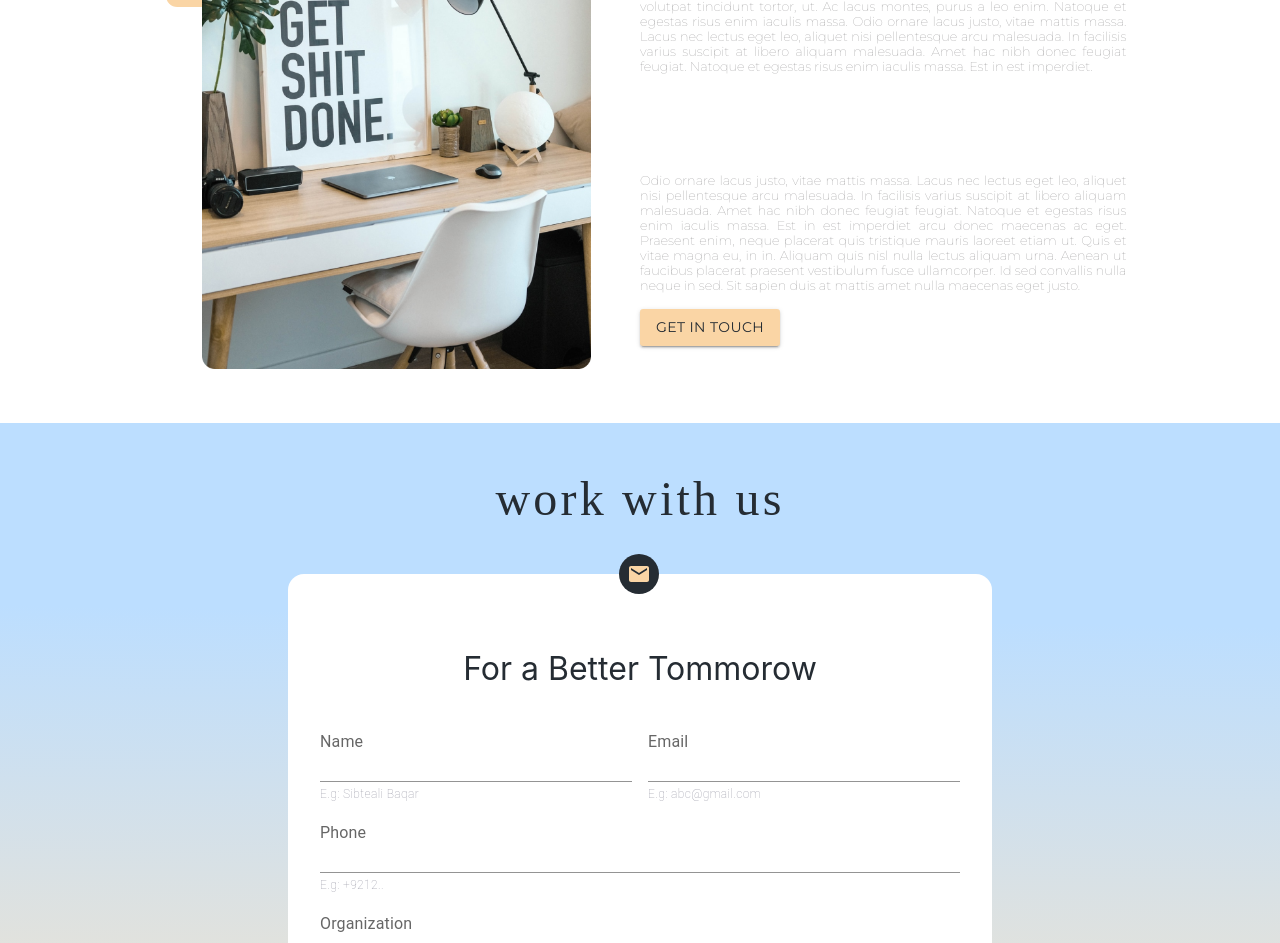
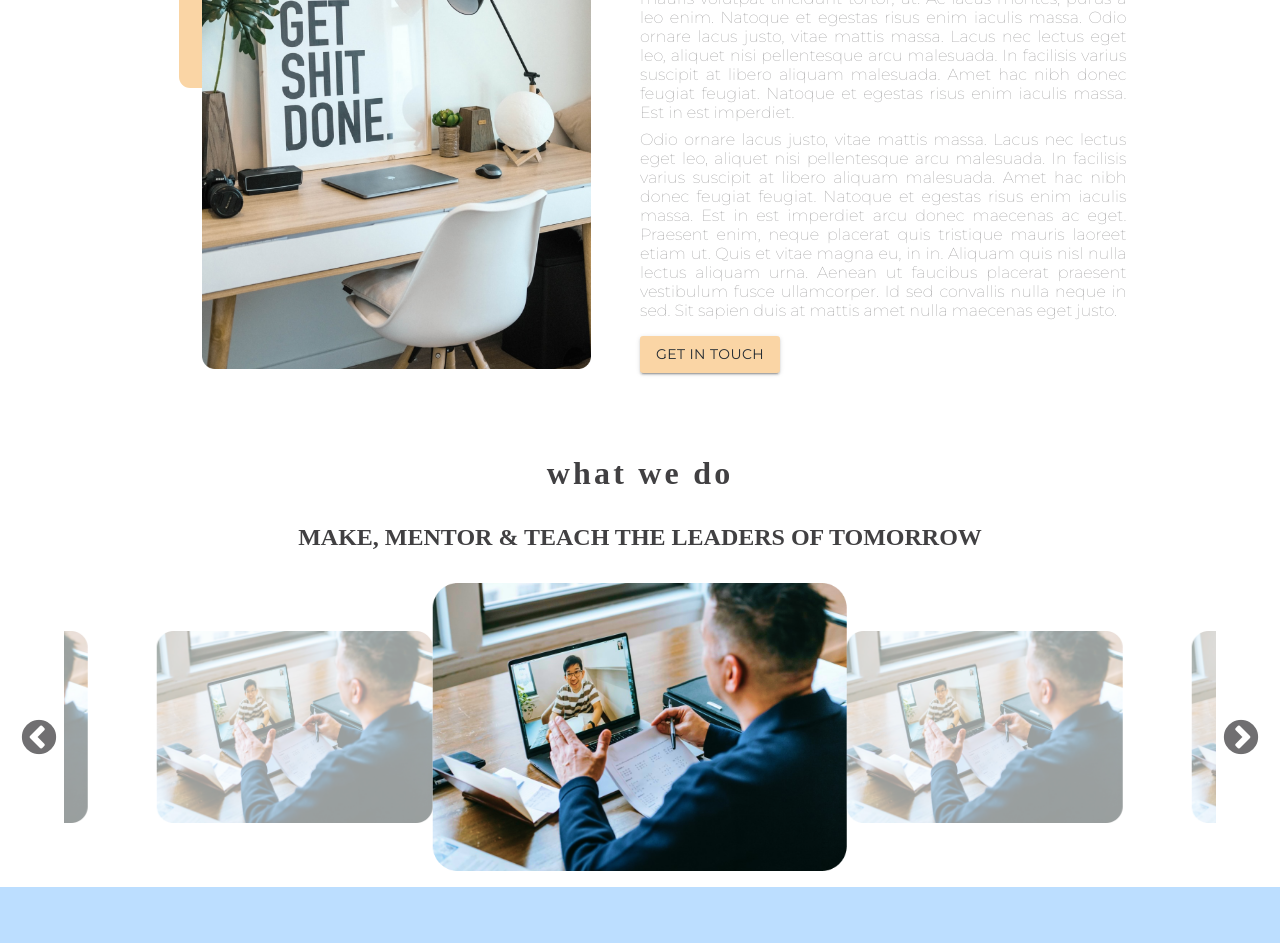
Before and after one commit to sibteali786/guleshaor-frontend, a React (Create React App) app: page / in a window 1280 px wide. Shown: the part 1000-1943 px from the top of the page. Built offline with nearby package versions, Linux system fonts and the light colour scheme; a web font is replaced by a local one.

Commit message:
done with some of the slick carousel

```diff
--- a/package.json
+++ b/package.json
@@ -14,6 +14,8 @@
     "react-dom": "^18.1.0",
     "react-router-dom": "^6.3.0",
     "react-scripts": "5.0.1",
+    "react-slick": "^0.29.0",
+    "slick-carousel": "^1.8.1",
     "web-vitals": "^2.1.4"
   },
   "scripts": {
--- a/src/components/Moto/Moto.js
+++ b/src/components/Moto/Moto.js
@@ -2,6 +2,19 @@ import React from "react";
 import "./Moto.scss";
 import Button from "@mui/material/Button";
 import motoAsset1 from "./../../Assets/Moto_Assets/Image.png";
+import carousel1 from "./../../Assets/Moto_Assets/Rectangle 5 (2).png";
+// carousel imports
+import Slider from "react-slick";
+import "slick-carousel/slick/slick.css";
+import "slick-carousel/slick/slick-theme.css";
+const settings = {
+  // dots: true,
+      className: "center",
+      centerMode: true,
+      // centerPadding: "60px",
+      speed: 500,
+      slidesToShow: 3.05,
+};
 const Moto = () => {
   return (
     <div className="moto-container">
@@ -45,6 +58,32 @@ const Moto = () => {
           <Button variant="contained">Get In Touch</Button>
         </div>
       </div>
+      <div className="WhatWeDo">
+        <h3>
+            what we do
+        </h3>
+        <h2>
+        MAKE, MENTOR & TEACH THE
+        LEADERS OF TOMORROW
+        </h2>
+        <Slider {...settings} style={{padding:'0 0'}}>
+          <div>
+            <img src={carousel1} alt = "purpose" />
+          </div>
+          <div>
+          <img src={carousel1} alt = "purpose" />
+          </div>
+          <div>
+          <img src={carousel1} alt = "purpose" />
+          </div>
+          <div>
+          <img src={carousel1} alt = "purpose" />
+          </div>
+          <div>
+          <img src={carousel1} alt = "purpose" />
+          </div>
+        </Slider>
+      </div>
     </div>
   );
 };
--- a/src/components/Moto/Moto.scss
+++ b/src/components/Moto/Moto.scss
@@ -23,6 +23,9 @@
         grid-column: 2/3;
         grid-row: 1/3;
       }
+      @media (min-width: 1124px) {
+        grid-row: 1/4;
+      }
 
       h3 {
         font-family: "Without You";
@@ -46,10 +49,10 @@
         &:after {
           content: "";
           position: absolute;
-          top: 1vh;
-          left: 1vw;
-          width: 120px;
-          height: 167px;
+          top: 2vh;
+          left: 2vw;
+          width: 140px;
+          height: 30vh;
           border-radius: 0.7rem;
           background-color: #fad5a5;
         }
@@ -85,7 +88,7 @@
         font-family: $fontfamily2;
         color: #4140429c;
         font-weight: 100;
-        font-size: clamp(0.4rem, 2vw, 0.8rem);
+        font-size: clamp(0.4rem, 2vw, 1rem);
       }
     }
     .span-3 {
@@ -115,8 +118,65 @@
         font-family: $fontfamily2;
         color: #4140429c;
         font-weight: 100;
-        font-size: clamp(0.4rem, 2vw, 0.8rem);
+        font-size: clamp(0.4rem, 2vw, 1rem);
       }
     }
   }
+  .WhatWeDo{
+    padding: 0 4rem;
+      h3{
+        font-family: "Without You";
+        font-size: clamp(1rem, 4vw, 2rem);
+        letter-spacing: 0.2rem;
+        color:#414042;
+      }
+      h2{
+          color:#414042;
+          text-align: center;
+      }
+      .center {
+        .slick-center{
+
+          img {
+            opacity: 1;
+            -ms-transform: scale(1.5);
+            transform: scale(1.5);
+          }
+        }
+        img {
+          opacity: .4;
+          transition: all .3s ease;
+        }
+      }
+      .slider {
+        width: 80%;
+        margin: 100px auto;
+        }
+      .slick-slider{
+        .slick-list{
+          padding:0 0;
+        }
+        img{
+          width:80%;
+          margin:60px;
+        }
+        .slick-prev{
+          left:-45px;
+          &:before{
+            color: #414042;
+            font-size: 40px;
+          }
+        }
+
+
+
+        .slick-next{
+          // right: 90px;
+          &:before{
+            color: #414042;
+            font-size: 40px;
+          }
+        }
+      }
+  }
 }
```
Also changed, not shown: 1 other file (tests, documents, lock files or other folders).
